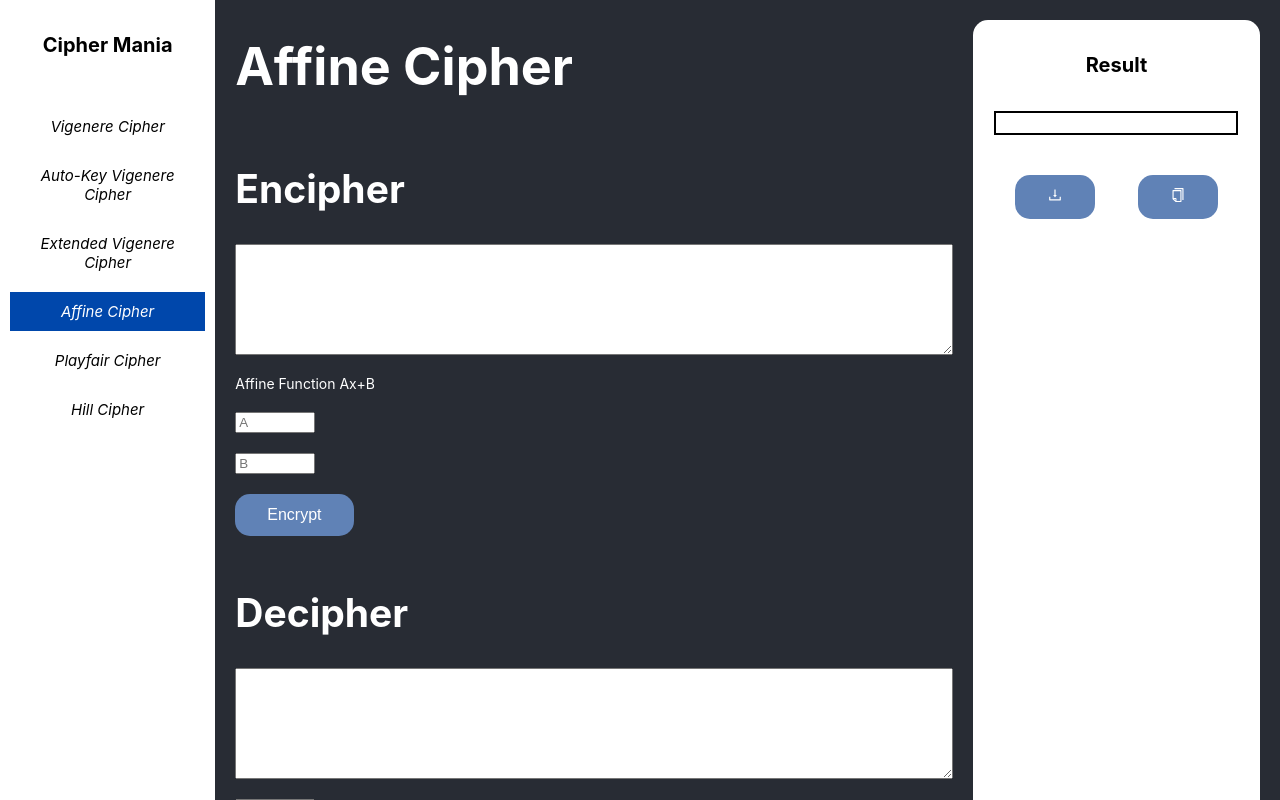
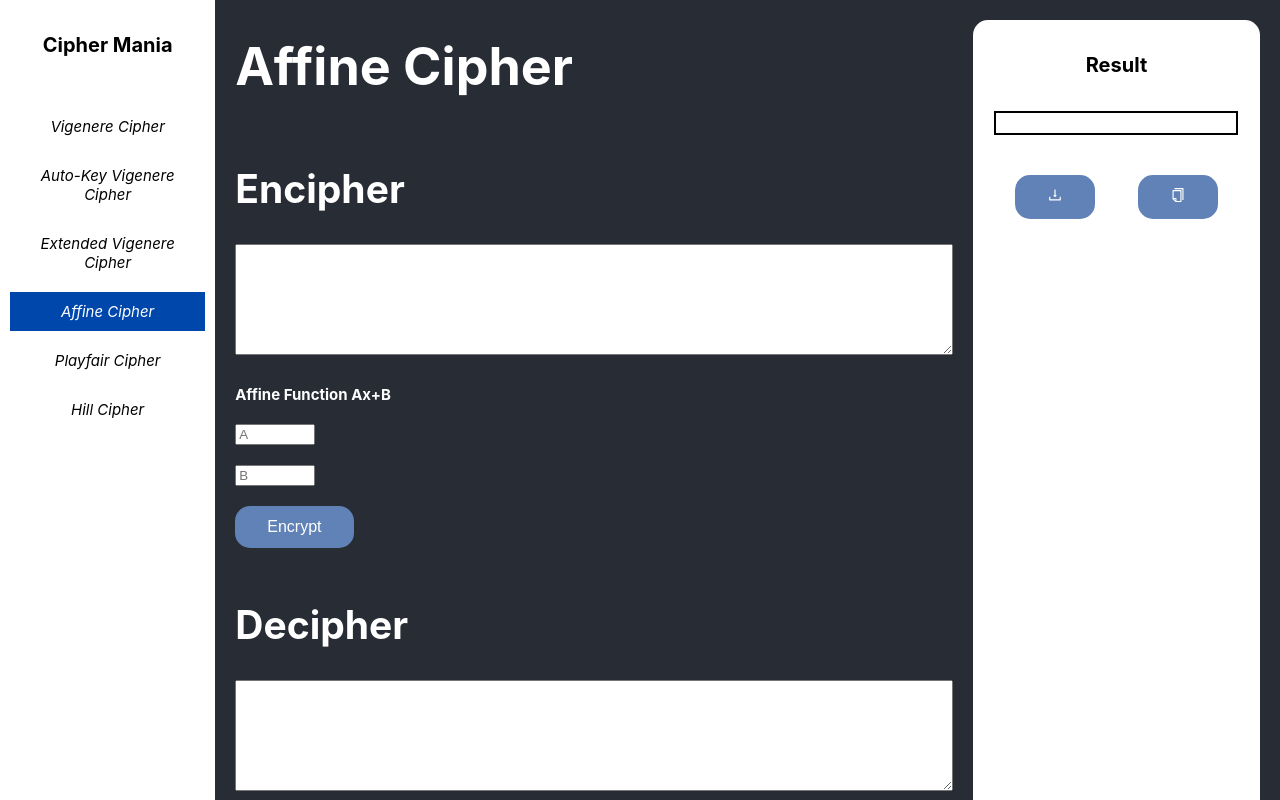
Before and after one commit to dikyrest/kripto-tugas-1, a React (Create React App) app: page /affine-cipher in a window 1280 px wide. Shown: the top 800 px of the page. Built offline with nearby package versions, Linux system fonts and the light colour scheme; the HTML template or start-up script is replaced by a standard one.

Commit message:
update affine page font

```diff
--- a/src/App.css
+++ b/src/App.css
@@ -110,8 +110,9 @@
 }
 
 .key-section {
-  font-size: 14px;
-  margin: 0;
+  font-size: 15px;
+  margin-top: 10px;
+  font-weight: bold;
 }
 
 .affine-a,
```
